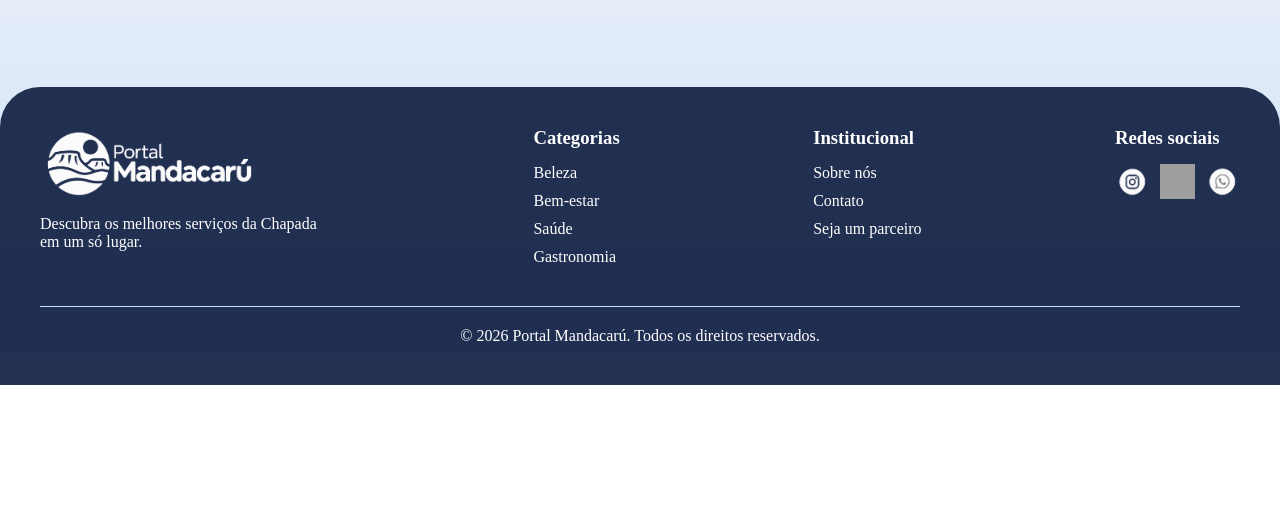
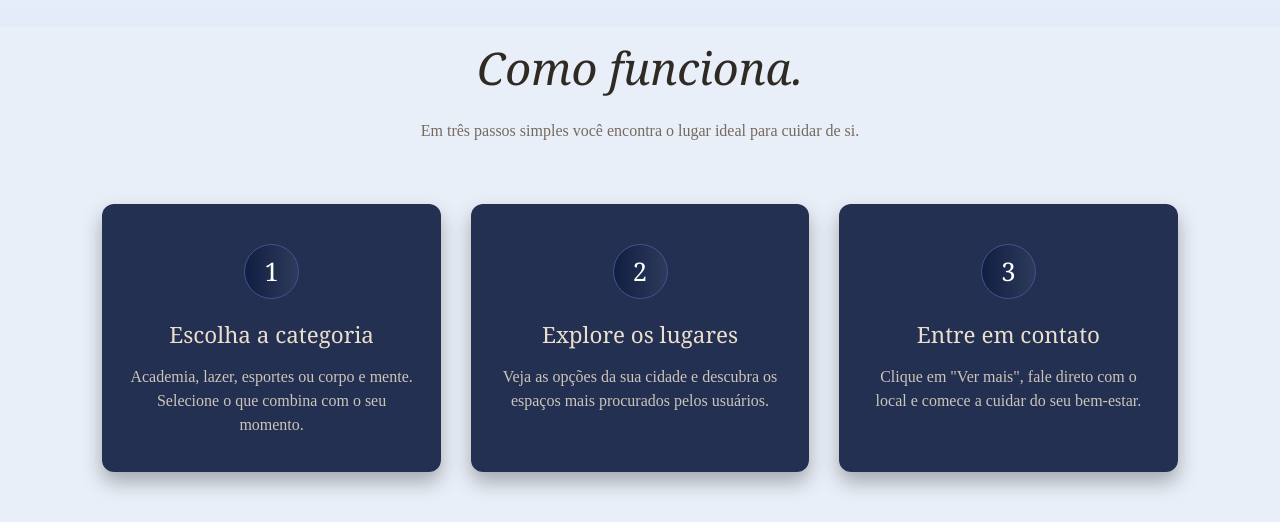
Before and after one commit to JonatasCleber/turismo-integrador, a plain HTML site: page src/pages/saude/index.html in a window 1280 px wide. Shown: the part 2047-2569 px from the top of the page. Before the commit the page ends 2432 px from the top, so only its background shows below. Drawn offline with Linux system fonts and the light colour scheme; grey boxes are pictures that could not be loaded; a script that the page names is missing; files whose address does not match are found by name.

Commit message:
como funciona em saude

```diff
--- a/src/pages/saude/index.html
+++ b/src/pages/saude/index.html
@@ -195,6 +195,33 @@
                 </div>
 
         </section>
+
+         <section class="como-funciona" id="sobre">
+        <div class="cf-titulo">
+            <h2><i>Como funciona.</i></h2>
+            <span>Em três passos simples você encontra o lugar ideal para cuidar de si.</span>
+        </div>
+
+        <div class="cf-passos">
+            <div class="cf-card">
+                <div class="cf-numero">1</div>
+                <h3>Escolha a categoria</h3>
+                <p>Academia, lazer, esportes ou corpo e mente. Selecione o que combina com o seu momento.</p>
+            </div>
+
+            <div class="cf-card">
+                <div class="cf-numero">2</div>
+                <h3>Explore os lugares</h3>
+                <p>Veja as opções da sua cidade e descubra os espaços mais procurados pelos usuários.</p>
+            </div>
+
+            <div class="cf-card">
+                <div class="cf-numero">3</div>
+                <h3>Entre em contato</h3>
+                <p>Clique em "Ver mais", fale direto com o local e comece a cuidar do seu bem-estar.</p>
+            </div>
+        </div>
+    </section>
     </main>
     <footer class="rodape">
         <div class="rodape-conteudo">
--- a/src/pages/saude/style.css
+++ b/src/pages/saude/style.css
@@ -321,6 +321,7 @@ body:has(.hamburguer:hover) .painel,
     display: grid;
     padding: 20px;
     grid-template-columns: repeat(3, minmax(0, 1fr));
+    background-color: var(--cor-fundo);
     gap: 8px;
 }
 
@@ -478,6 +479,84 @@ body:has(.hamburguer:hover) .painel,
 }
 
 
+.como-funciona {
+    background: var(--cor-fundo);
+    padding: 10px 8% 90px;
+}
+
+.cf-titulo {
+    text-align: center;
+    max-width: 700px;
+    margin: 0 auto 60px;
+}
+
+.cf-titulo h2 {
+    color: #302a25;
+    font-size: 45px;
+    font-weight: normal;
+    font-family: Georgia, serif;
+}
+
+.cf-titulo span {
+    display: block;
+    color: #76695e;
+    font-size: 16px;
+    line-height: 1.6;
+    margin-top: 20px;
+}
+
+.cf-passos {
+    display: flex;
+    justify-content: center;
+    gap: 30px;
+    max-width: 1100px;
+    margin: 0 auto;
+}
+
+.cf-card {
+    flex: 1;
+    background-color: rgba(14, 28, 64, 0.9);
+    color: rgb(234, 223, 204);
+    border-radius: 12px;
+    padding: 40px 25px 35px;
+    text-align: center;
+    box-shadow: 0 10px 20px rgba(0, 0, 0, 0.3);
+    transition: transform 0.4s ease, box-shadow 0.4s ease;
+}
+
+.cf-card:hover {
+    transform: translateY(-8px);
+    box-shadow: 0 18px 25px rgba(0, 0, 0, 0.4);
+}
+
+.cf-numero {
+    width: 55px;
+    height: 55px;
+    margin: 0 auto 20px;
+    border-radius: 50%;
+    border: 1px solid rgb(74, 78, 148);
+    display: flex;
+    align-items: center;
+    justify-content: center;
+    font-family: Georgia, serif;
+    font-size: 1.6rem;
+    color: #ffffff;
+    background: linear-gradient(to right, rgba(14, 28, 64, 0.9), rgba(47, 60, 91, 0.9));
+}
+
+.cf-card h3 {
+    font-family: Georgia, serif;
+    font-weight: normal;
+    font-size: 1.4rem;
+    margin-bottom: 15px;
+}
+
+.cf-card p {
+    font-size: 1rem;
+    line-height: 1.5;
+    opacity: 0.85;
+}
+
  .rodape {
     background-color: rgba(14, 28, 64, 0.9);
     color: white;
```
